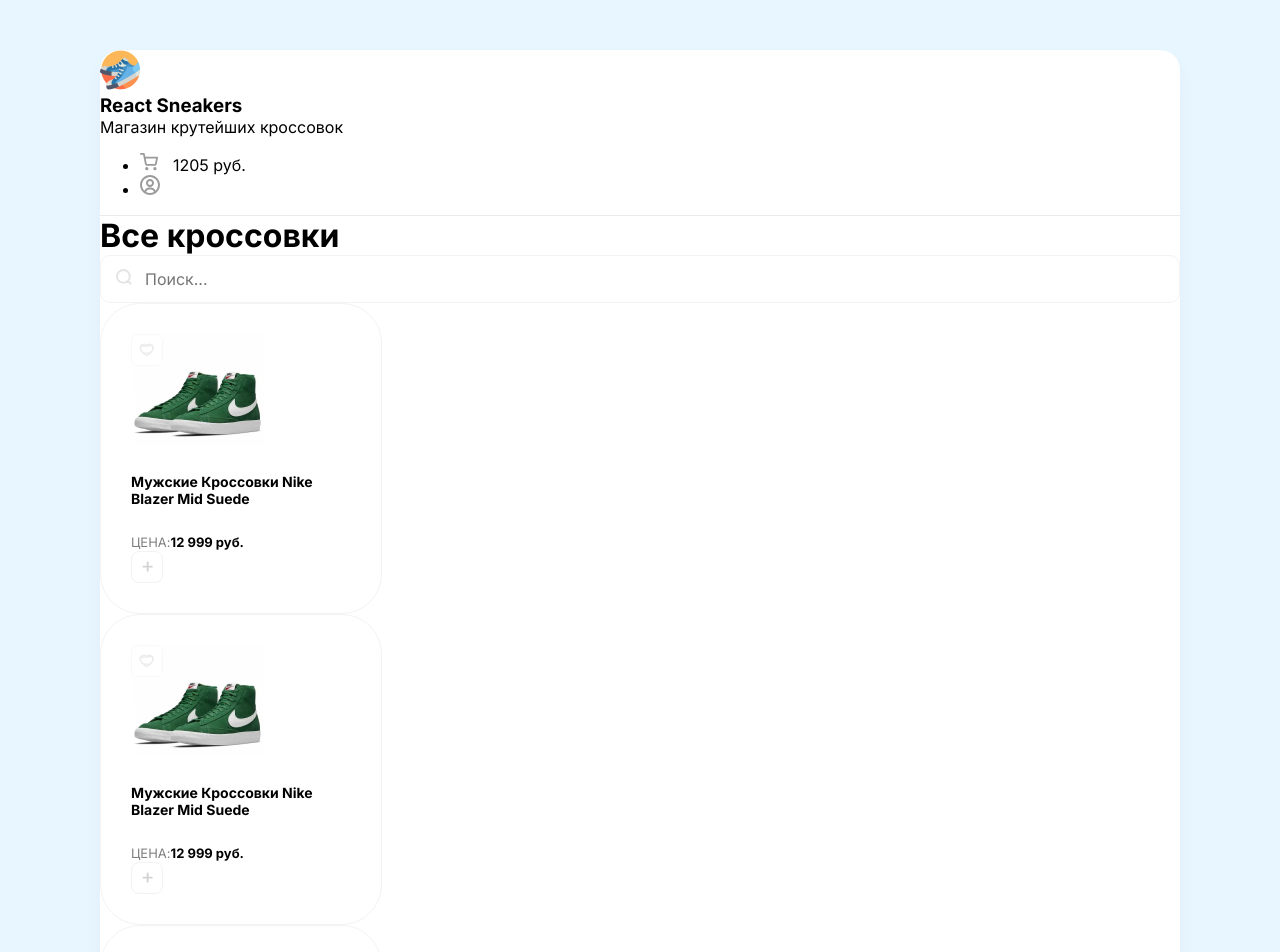
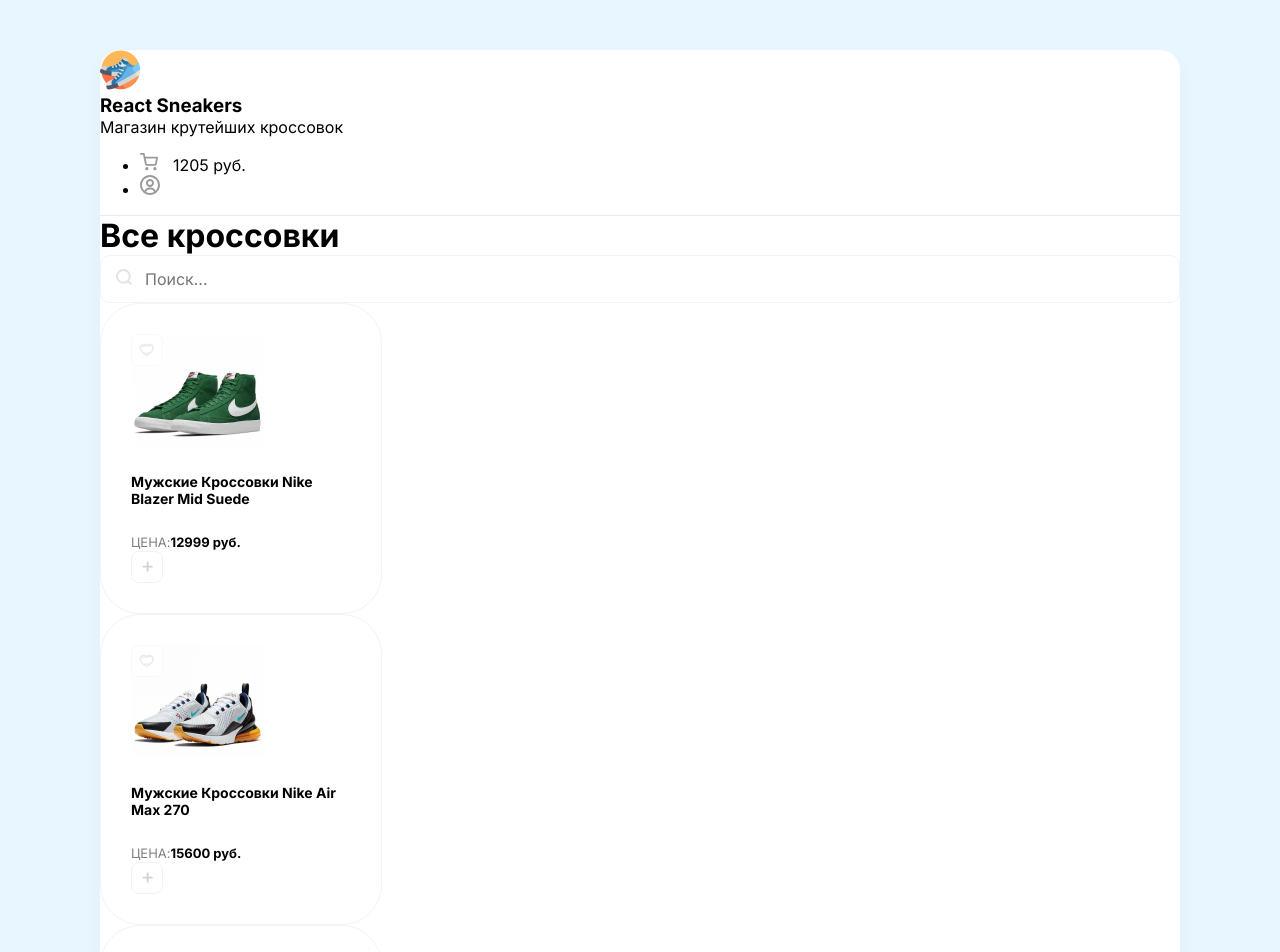
Before and after one commit to DaL-psy/MyShop-React, a React (Create React App) app: page / in a window 1280 px wide. Shown: the top 952 px of the page. Built offline with nearby package versions, Linux system fonts and the light colour scheme.

Commit message:
Fourth step

```diff
--- a/src/App.js
+++ b/src/App.js
@@ -1,6 +1,29 @@
 import Card from "./components/Card";
 import Header from "./components/Header";
 import Drawer from "./components/Drawer";
+
+const arr = [
+  {
+    title: "Мужские Кроссовки Nike Blazer Mid Suede",
+    price: 12999,
+    imageUrl: "image/sneakers/sneak1.jpg",
+  },
+  {
+    title: "Мужские Кроссовки Nike Air Max 270",
+    price: 15600,
+    imageUrl: "image/sneakers/sneak 2.jpg",
+  },
+  {
+    title: "Мужские Кроссовки Nike Blazer Mid Suede",
+    price: 8499,
+    imageUrl: "image/sneakers/sneak 3.jpg",
+  },
+  {
+    title: "Кроссовки Puma X Aka Boku Future Rider",
+    price: 8999,
+    imageUrl: "image/sneakers/sneak 4.jpg",
+  },
+];
 
 function App() {
   return (
@@ -17,10 +40,14 @@
         </div>
 
         <div className="d-flex">
-          <Card />
-          <Card />
-          <Card />
-          <Card />
+          {arr.map((obj) => (
+            <Card
+              title={obj.title}
+              price={obj.price}
+              imageUrl={obj.imageUrl}
+              onClick={() => console.log(obj)}
+            />
+          ))}
         </div>
       </div>
     </div>
--- /dev/null
+++ b/src/components/Card/Card.module.scss
@@ -0,0 +1,33 @@
+.card {
+  border: 1px solid #f3f3f3;
+  padding: 30px;
+  width: 220px;
+  border-radius: 40px;
+  margin-right: 30px;
+  transition: box-shadow 0.2 ease-in-out, transform 0.2 ease-in-out;
+
+  &:hover {
+    box-shadow: 0px 20px 35px rgba(0, 0, 0, 0.06);
+    transform: translateY(-5px);
+  }
+
+  .favorite {
+    position: absolute;
+    cursor: pointer;
+  }
+
+  span {
+    font-size: 13px;
+    opacity: 0.5;
+    text-transform: uppercase;
+  }
+
+  b {
+    font-size: 13px;
+  }
+
+  h5 {
+    font-weight: 400px;
+    font-size: 14px;
+  }
+}
--- a/src/components/Card.js
+++ b/src/components/Card/index.js
@@ -1,22 +1,20 @@
-function Card() {
+import styles from "./Card.module.scss";
+
+function Card(props) {
+  console.log(props);
   return (
-    <div className="card">
-      <div className="favorite">
+    <div className={styles.card}>
+      <div className={styles.favorite}>
         <img src="/image/heart unliked.svg" alt="Unliked" />
       </div>
-      <img
-        width={133}
-        height={112}
-        src="/image/sneakers/sneak1.jpg"
-        alt="Sneakers"
-      />
-      <h5>Мужские Кроссовки Nike Blazer Mid Suede</h5>
+      <img width={133} height={112} src={props.imageUrl} alt="Sneakers" />
+      <h5>{props.title}</h5>
       <div className="d-flex justify-between align-center">
         <div className="d-flex flex-column ">
           <span>Цена:</span>
-          <b>12 999 руб.</b>
+          <b>{props.price} руб.</b>
         </div>
-        <button className="button">
+        <button className="button" onClick={props.onClick}>
           <img width={11} height={11} src="/image/plus.svg" alt="Plus" />
         </button>
       </div>
--- a/src/index.scss
+++ b/src/index.scss
@@ -31,40 +31,6 @@
 .content {
   h1 {
     margin: 0;
-  }
-}
-
-.card {
-  border: 1px solid #f3f3f3;
-  padding: 30px;
-  width: 220px;
-  border-radius: 40px;
-  margin-right: 30px;
-  transition: box-shadow 0.2 ease-in-out, transform 0.2 ease-in-out;
-
-  &:hover {
-    box-shadow: 0px 20px 35px rgba(0, 0, 0, 0.06);
-    transform: translateY(-5px);
-  }
-
-  .favorite {
-    position: absolute;
-    cursor: pointer;
-  }
-
-  span {
-    font-size: 13px;
-    opacity: 0.5;
-    text-transform: uppercase;
-  }
-
-  b {
-    font-size: 13px;
-  }
-
-  h5 {
-    font-weight: 400px;
-    font-size: 14px;
   }
 }
 
```
